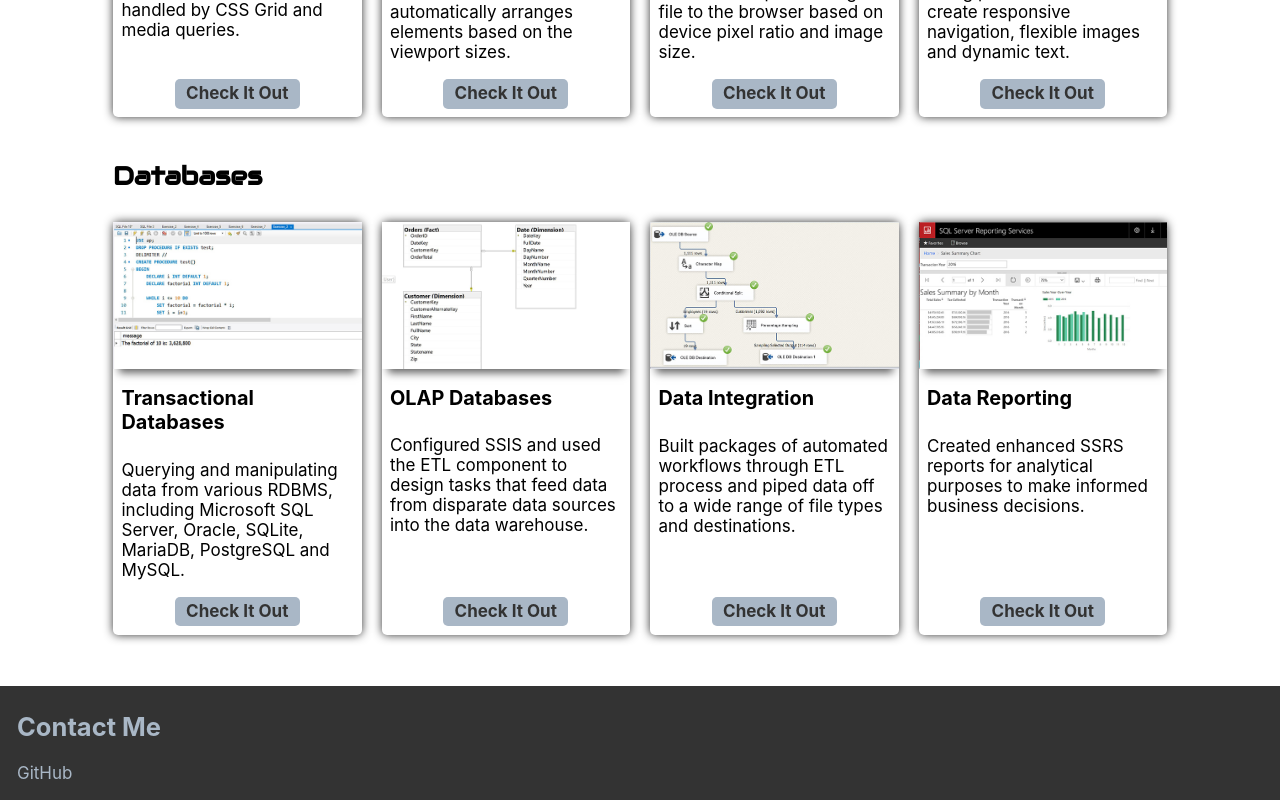
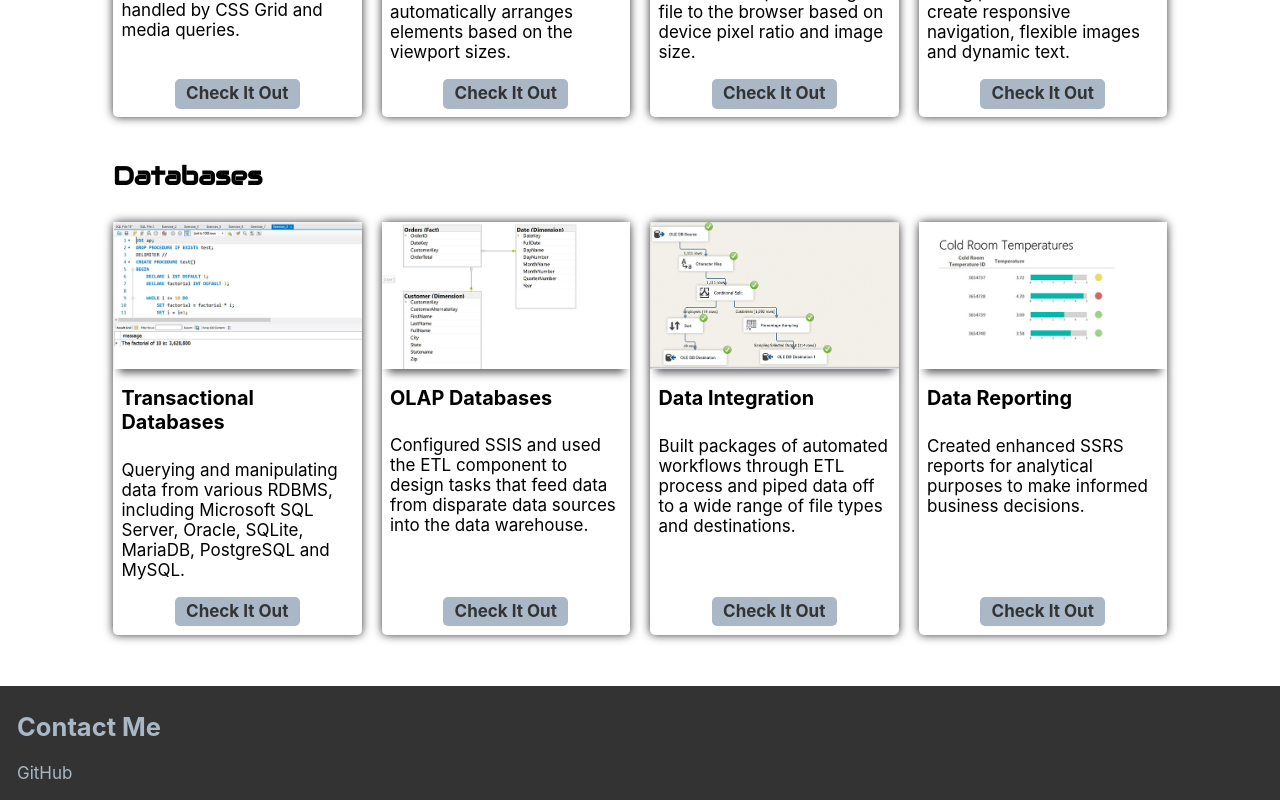
Before and after one commit to phmaa/my-app, a React (Create React App) app: page / in a window 1280 px wide. Shown: the part 1174-1974 px from the top of the page. Built offline with nearby package versions, Linux system fonts and the light colour scheme.

Commit message:
change image file

```diff
--- a/src/components/Projects.js
+++ b/src/components/Projects.js
@@ -36,7 +36,7 @@ const sections = [
       title:'Data Integration',
       para:'Built packages of automated workflows through ETL process and piped data off to a wide range of file types and destinations.',
       link: '#'},
-      {image:'/images/report2.jpg',
+      {image:'/images/temp-350.jpg',
       title:'Data Reporting',
       para:'Created enhanced SSRS reports for analytical purposes to make informed business decisions.',
       link: 'https://phmaa.github.io/reporting/'}]
```
Also changed, not shown: public/images/temp-350.jpg (added).
